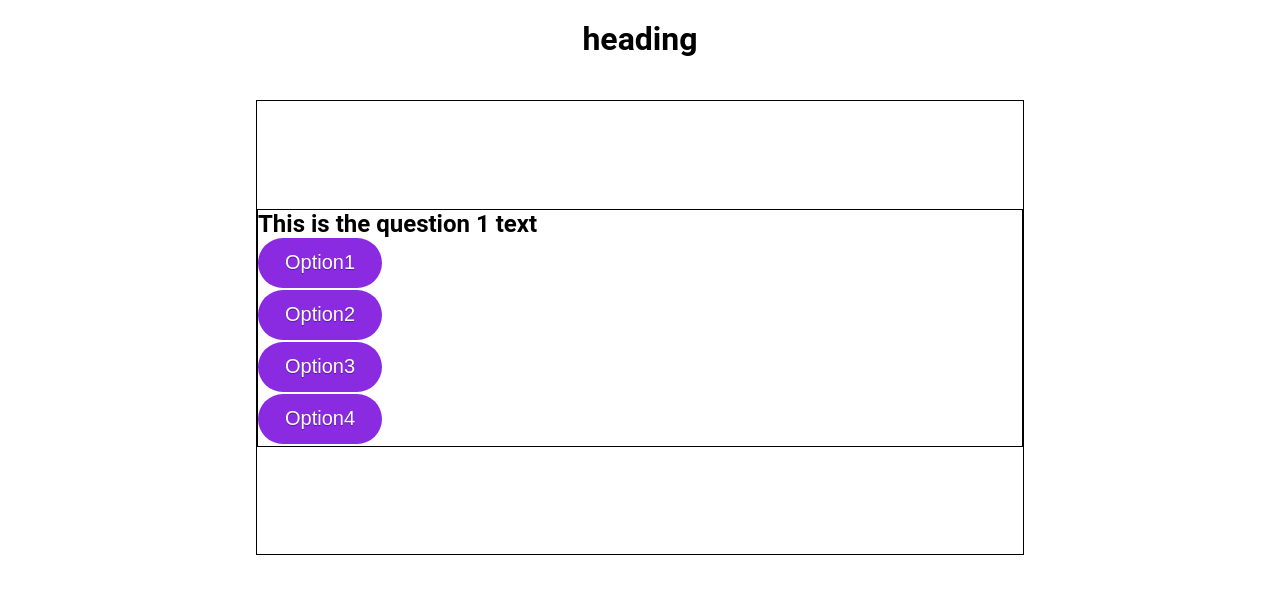
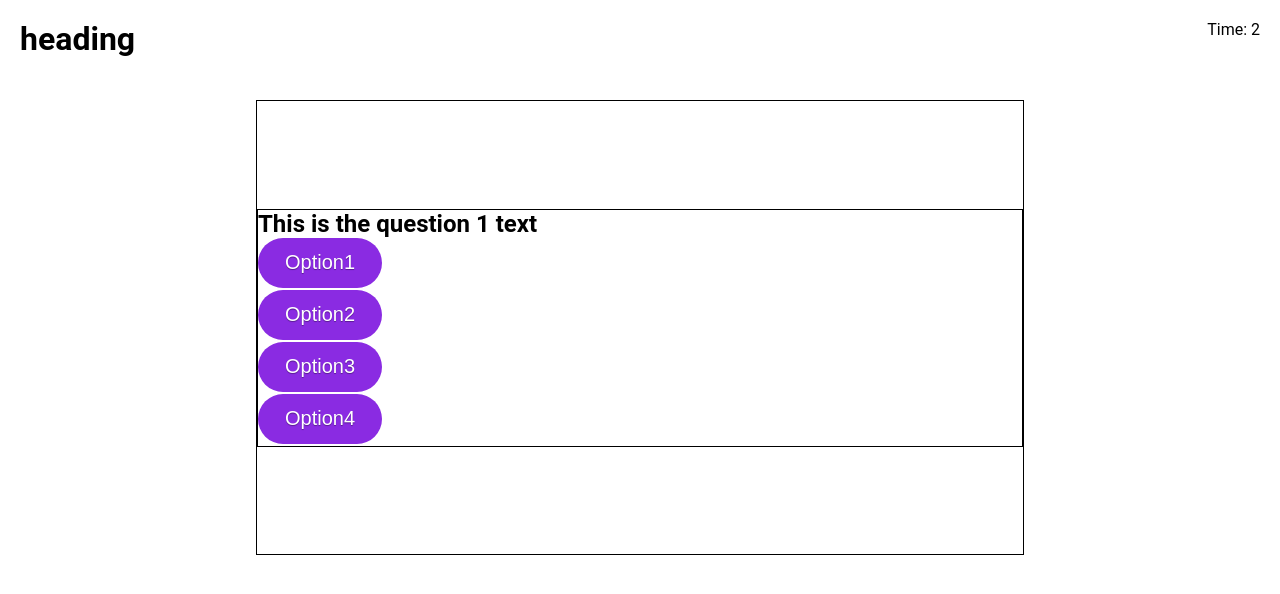
Before and after one commit to mtastalos/Timed-Quiz, a plain HTML site: page index.html in a window 1280 px wide. Both pictures are taken after a click on the button "Start Quiz!". Drawn offline with nearby package versions, Linux system fonts and the light colour scheme.

Commit message:
base code for timer added

```diff
--- a/assets/java/java.js
+++ b/assets/java/java.js
@@ -17,6 +17,8 @@ var content = document.querySelector("#quiz-box");
 //question iteration
 var iteration = 0;
 var score = 0;
+var time =0;
+let timer;
 
 //create homePage
 function homePage() {
@@ -44,6 +46,23 @@ function resultsPage() {
     $("#quiz-box").append(resultScreen);
 }
 
+//timer controller
+function countDown(controller){
+    console.log(controller);
+    if(controller=="start"){
+        timer = setInterval(function(){
+            time++;
+            $('.timer').html('Time: '+time);
+        }, 1000);
+    }
+    else if (controller=="stop"){
+        clearInterval(timer);
+    }
+}
+
+
+
+
 
 //populate a div inside the form with multiple choice questions
 function generateQuestion() {
@@ -65,6 +84,7 @@ function generateQuestion() {
 $("#quiz-box").on('click', '.start' , function(event) {
     event.preventDefault();
     generateQuestion();
+    countDown('start');
 });
 
 //question answer button click event
--- a/assets/styles/style.css
+++ b/assets/styles/style.css
@@ -9,7 +9,7 @@ body {
 
 header {
     display: flex;
-    justify-content: center;
+    justify-content: space-between;
     width: 100%;
     height: 100px;
     padding: 20px;
--- a/index.html
+++ b/index.html
@@ -11,11 +11,11 @@
     <!-- view high score and show timer -->
     <header>
         <h1>heading</h1>
+        <div class="timer"></div>
     </header>
     <!-- display infomation about the quiz -->
     <section class="quiz-container">
-        <form class="quiz" id="quiz-box">
-        </form>
+        <form class="quiz" id="quiz-box"></form>
     </section>
 
 
```
